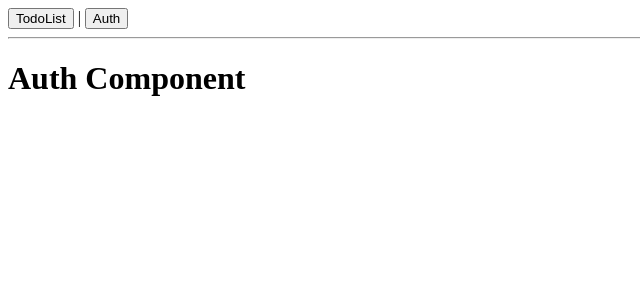
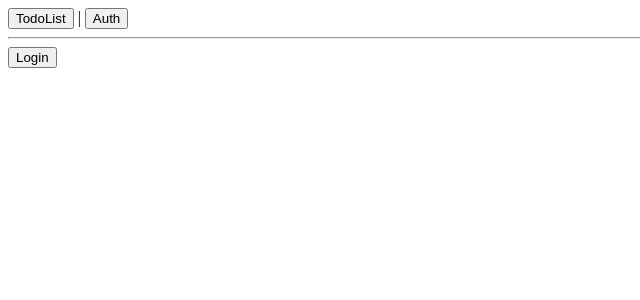
Before and after one commit to ericcchiu/learning-react-hooks, a React (Create React App) app in the folder client/: page / in a window 1280 px wide. Shown: the top 300 px of the page, without its empty margins (0-640 px from the left). Built offline with nearby package versions, Linux system fonts and the light colour scheme; the HTML template or start-up script is replaced by a standard one.

Commit message:
(FEATURE) Add authentication component

```diff
--- a/client/src/components/Auth.js
+++ b/client/src/components/Auth.js
@@ -1,11 +1,10 @@
-import React from 'react'
+import React, { useContext } from "react";
 
-const Auth = () => {
-  return (
-    <div>
-      <h1>Auth Component</h1>
-    </div>
-  )
-}
+import AuthContext from "../auth-context";
 
-export default Auth;
+const authContext = () => {
+  const auth = useContext(AuthContext);
+  return <button onClick={auth.login}>Login</button>;
+};
+
+export default authContext;
```
